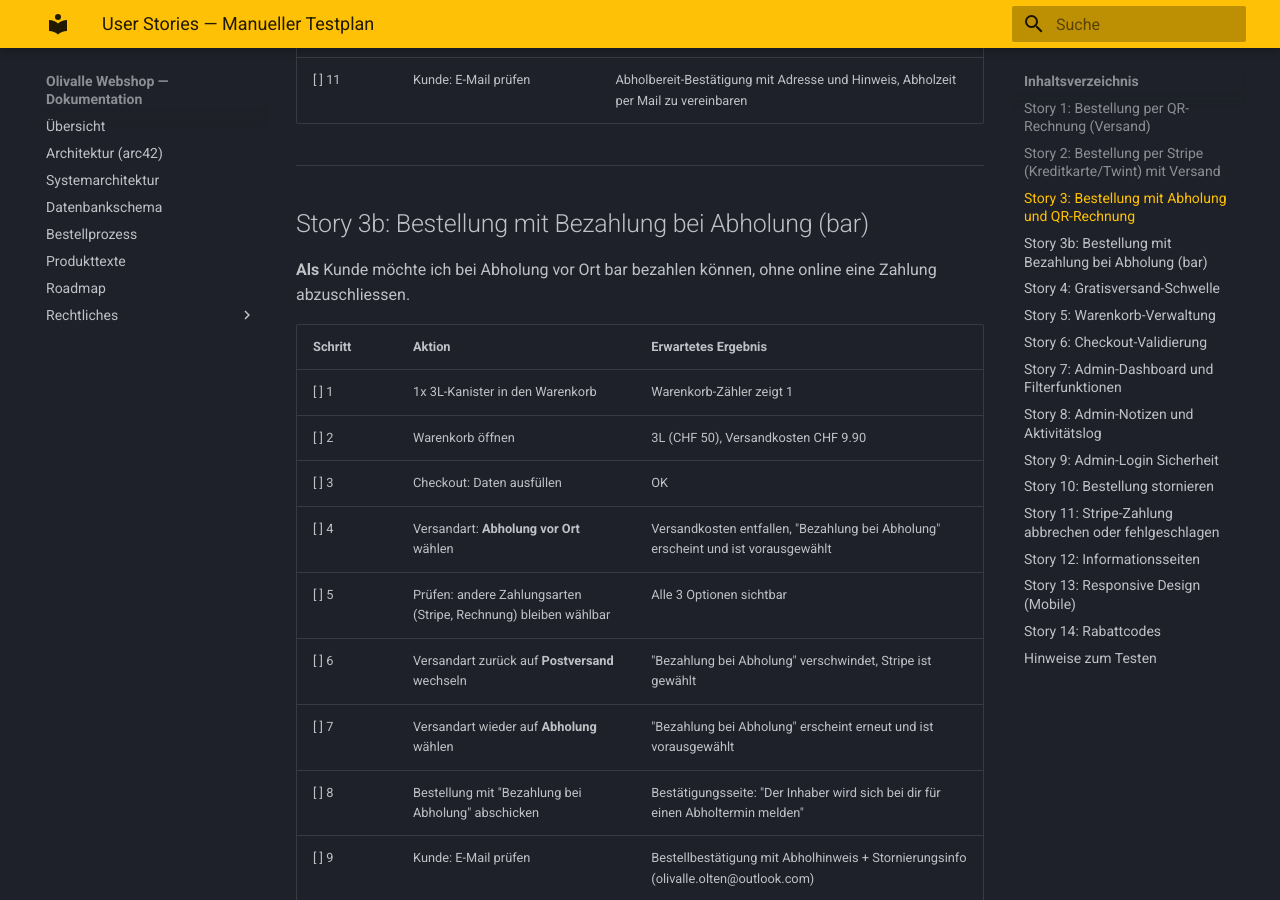
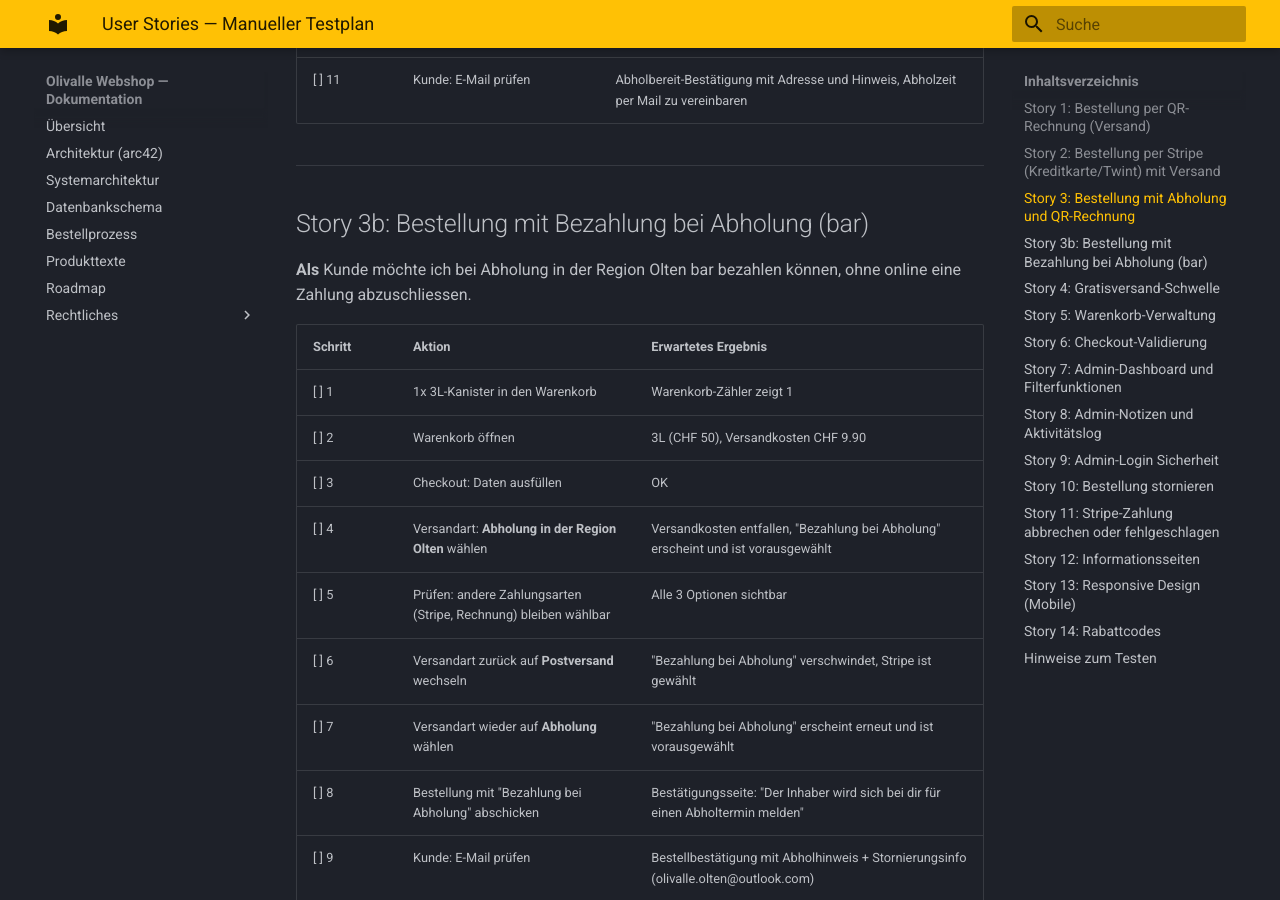
Before and after one commit to konstantinniedermann/olivalle-webshop, an MkDocs documentation site: the page built from docs/user-stories-testplan.md, in a window 1280 px wide and 900 px high, scrolled down 2980 px. Built offline with MkDocs 1.6.1 and Material for MkDocs 9.7.7, drawn with Linux system fonts in a browser that asks for light colours.

Commit message:
docs: "Abholung vor Ort" in "Abholung in der Region Olten" umbenennen
SH-Feedback: Abholoption soll die Region Olten nennen statt generisch "vor Ort".

Co-Authored-By: Claude Opus 4.6 <noreply@anthropic.com>

```diff
--- a/docs/user-stories-testplan.md
+++ b/docs/user-stories-testplan.md
@@ -76,14 +76,14 @@
 
 ## Story 3b: Bestellung mit Bezahlung bei Abholung (bar)
 
-**Als** Kunde möchte ich bei Abholung vor Ort bar bezahlen können, ohne online eine Zahlung abzuschliessen.
+**Als** Kunde möchte ich bei Abholung in der Region Olten bar bezahlen können, ohne online eine Zahlung abzuschliessen.
 
 | Schritt | Aktion | Erwartetes Ergebnis |
 |---------|--------|---------------------|
 | [ ] 1 | 1x 3L-Kanister in den Warenkorb | Warenkorb-Zähler zeigt 1 |
 | [ ] 2 | Warenkorb öffnen | 3L (CHF 50), Versandkosten CHF 9.90 |
 | [ ] 3 | Checkout: Daten ausfüllen | OK |
-| [ ] 4 | Versandart: **Abholung vor Ort** wählen | Versandkosten entfallen, "Bezahlung bei Abholung" erscheint und ist vorausgewählt |
+| [ ] 4 | Versandart: **Abholung in der Region Olten** wählen | Versandkosten entfallen, "Bezahlung bei Abholung" erscheint und ist vorausgewählt |
 | [ ] 5 | Prüfen: andere Zahlungsarten (Stripe, Rechnung) bleiben wählbar | Alle 3 Optionen sichtbar |
 | [ ] 6 | Versandart zurück auf **Postversand** wechseln | "Bezahlung bei Abholung" verschwindet, Stripe ist gewählt |
 | [ ] 7 | Versandart wieder auf **Abholung** wählen | "Bezahlung bei Abholung" erscheint erneut und ist vorausgewählt |
```
Also changed, not shown: CLAUDE.md (+1 -1 lines), docs/arc42.md (+1 -1 lines), docs/legal/agb.md (+1 -1 lines), docs/superpowers/specs/2026-03-24-tech-stack-design.md (+1 -1 lines), docs/testprotokoll.md (+1 -1 lines), 4 other files.
